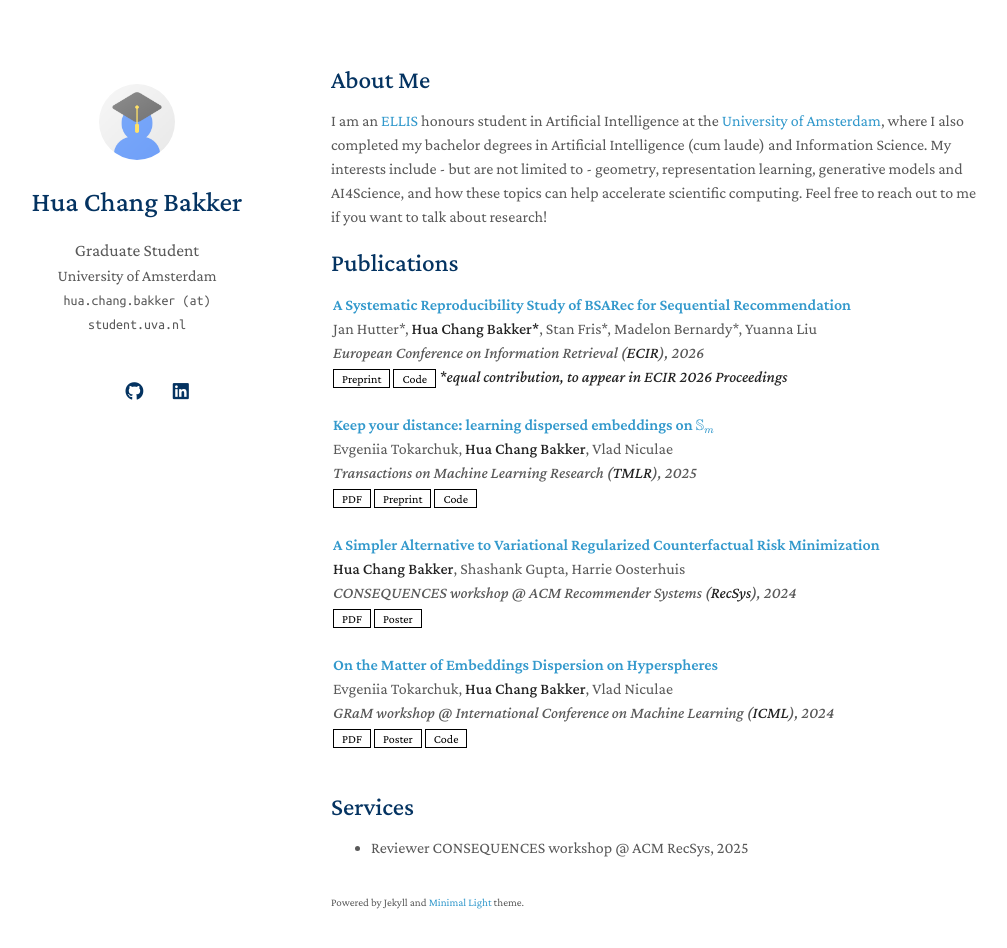
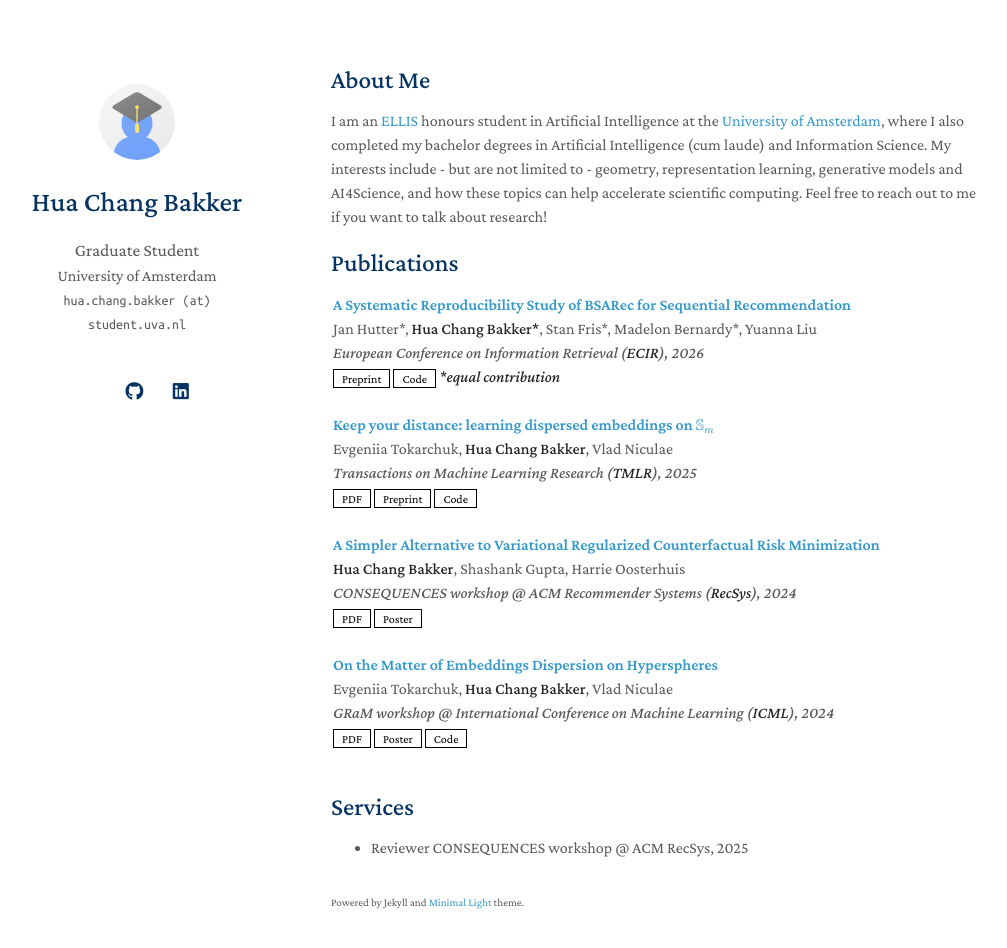
Before and after one commit to huachangb/huachangb.github.io, a Jekyll site: the page built from index.md, in a window 1280 px wide and 983 px high. Shown: the top 948 px of the window, without its empty margins (139-1146 px from the left). Built offline with Jekyll 4.4.1, drawn with Linux system fonts in a browser that asks for light colours; a style sheet for code colours, icons or effects is not loaded.

Commit message:
Update notes for publication entry
Removed the 'to appear in ECIR 2026 Proceedings' note.

```diff
--- a/_data/publications.yml
+++ b/_data/publications.yml
@@ -2,7 +2,7 @@ main:
 
   - title: "A Systematic Reproducibility Study of BSARec for Sequential Recommendation"
     authors: "Jan Hutter*, <strong>Hua Chang Bakker*</strong>, Stan Fris*, Madelon Bernardy*, Yuanna Liu"
-    notes: "*equal contribution, to appear in ECIR 2026 Proceedings"
+    notes: "*equal contribution"
     conference_short: ECIR
     conference: European Conference on Information Retrieval
     year: 2026
```
